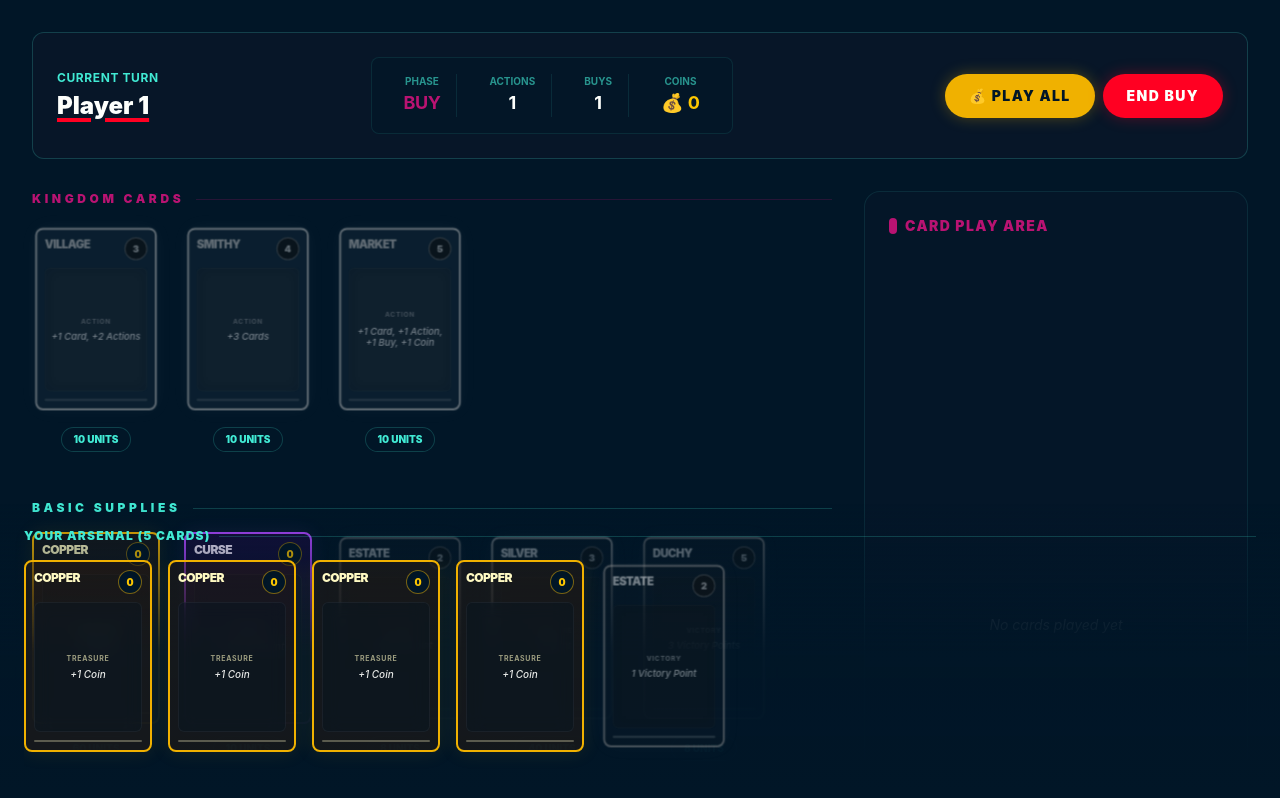
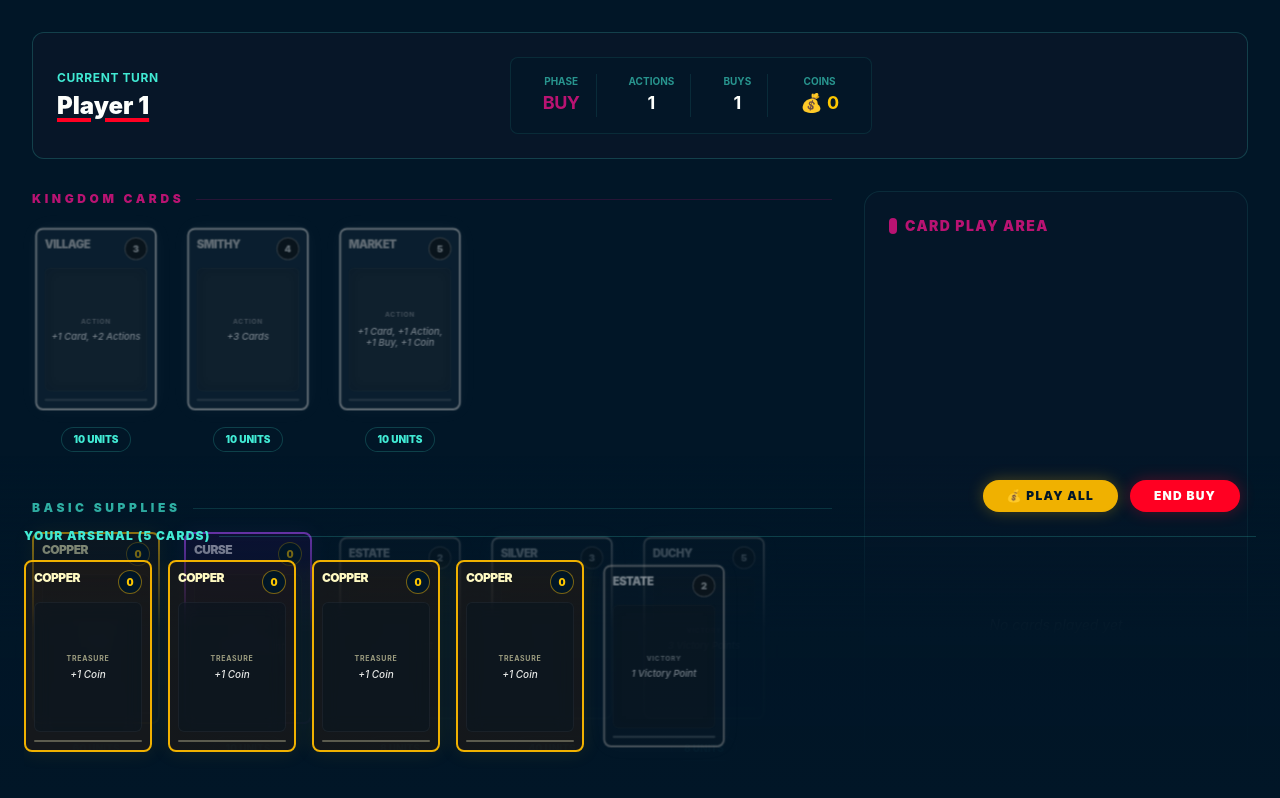
Before and after one commit to NamalD/dominion-duel, a React (Vite) app: page / in a window 1280 px wide. Shown: the top 798 px of the page. Built offline with nearby package versions, Linux system fonts and the light colour scheme.

Commit message:
feat: Add distinct AI card styling and reposition player phase controls to the footer.

```diff
--- a/src/components/Card.tsx
+++ b/src/components/Card.tsx
@@ -1,14 +1,17 @@
-import React from 'react';
+import { motion } from 'framer-motion';
 import type { Card as CardType } from '../engine/types';
 
 interface CardProps {
     card: CardType;
     onClick?: () => void;
     disabled?: boolean;
+    isAI?: boolean;
+    layoutId?: string;
 }
 
-export const Card: React.FC<CardProps> = ({ card, onClick, disabled }) => {
+export const Card: React.FC<CardProps> = ({ card, onClick, disabled, isAI, layoutId }) => {
     const getTypeStyles = () => {
+        if (isAI) return 'border-slate-700 bg-slate-900/80 text-slate-400 shadow-none';
         if (card.types.includes('VICTORY')) return 'border-emerald-500 bg-emerald-950/30 text-emerald-100 shadow-[0_0_20px_rgba(16,185,129,0.1)]';
         if (card.types.includes('CURSE')) return 'border-purple-500 bg-purple-950/30 text-purple-100 shadow-[0_0_20px_rgba(168,85,247,0.1)]';
         if (card.types.includes('TREASURE')) return 'border-yellow-500 bg-yellow-950/30 text-yellow-100 shadow-[0_0_20px_rgba(234,179,8,0.1)]';
@@ -17,19 +20,32 @@ export const Card: React.FC<CardProps> = ({ card, onClick, disabled }) => {
     };
 
     return (
-        <div
+        <motion.div
+            layoutId={layoutId}
             className={`
-                relative w-32 h-48 rounded-lg border-2 p-2 flex flex-col transition-all duration-300
+                relative w-32 h-48 rounded-lg border-2 p-2 flex flex-col transition-all duration-300 overflow-hidden
                 ${getTypeStyles()}
                 ${disabled ? 'opacity-50 grayscale cursor-not-allowed scale-95' : 'cursor-pointer hover:scale-105 hover:-translate-y-1 hover:shadow-2xl hover:z-20'}
+                ${isAI ? 'grayscale-[0.5] opacity-80 shadow-inner' : ''}
             `}
-            onClick={!disabled ? onClick : undefined}
+            onClick={!disabled && !isAI ? onClick : undefined}
         >
+            {isAI && (
+                <>
+                    <div className="absolute inset-0 pointer-events-none bg-[linear-gradient(rgba(18,16,16,0)_50%,rgba(0,0,0,0.25)_50%),linear-gradient(90deg,rgba(255,0,0,0.06),rgba(0,255,0,0.02),rgba(0,0,255,0.06))] bg-[length:100%_2px,3px_100%] z-10 opacity-20"></div>
+                    <div className="absolute top-1 left-1/2 -translate-x-1/2 bg-slate-800 text-[8px] font-black px-1.5 py-0.5 rounded border border-slate-600/50 z-20 text-slate-500 tracking-tighter uppercase">
+                        AI Process
+                    </div>
+                </>
+            )}
+
             <div className="flex justify-between items-start mb-2">
                 <span className="font-black text-xs leading-tight uppercase tracking-tighter max-w-[75%]">{card.name}</span>
-                <span className="bg-background text-yellow-400 w-6 h-6 rounded-full flex items-center justify-center font-black border border-yellow-500/50 shadow-inner text-[10px]">
-                    {card.cost}
-                </span>
+                {!isAI && (
+                    <span className="bg-background text-yellow-400 w-6 h-6 rounded-full flex items-center justify-center font-black border border-yellow-500/50 shadow-inner text-[10px]">
+                        {card.cost}
+                    </span>
+                )}
             </div>
 
             <div className="flex-grow flex flex-col justify-center text-center p-1 rounded-md bg-background/30 backdrop-blur-sm border border-white/5 mb-2">
@@ -42,6 +58,6 @@ export const Card: React.FC<CardProps> = ({ card, onClick, disabled }) => {
             </div>
 
             <div className="mt-auto h-0.5 w-full rounded-full opacity-30 bg-current"></div>
-        </div>
+        </motion.div>
     );
 };
--- a/src/components/Game.tsx
+++ b/src/components/Game.tsx
@@ -123,32 +123,6 @@ export const Game: React.FC = () => {
                             </motion.div>
                         ))}
                     </AnimatePresence>
-
-                    {gameState.turnPhase === 'ACTION' ? (
-                        <button
-                            onClick={handleEndPhase}
-                            className="bg-secondary hover:bg-secondary/80 text-background px-6 py-3 rounded-full font-black uppercase tracking-widest text-sm transition-all shadow-[0_0_15px_rgba(65,234,212,0.3)] hover:scale-105 active:scale-95"
-                        >
-                            End Actions
-                        </button>
-                    ) : (
-                        <div className="flex gap-2">
-                            {hasTreasures && (
-                                <button
-                                    onClick={handlePlayAllTreasures}
-                                    className="bg-yellow-500 hover:bg-yellow-400 text-background px-6 py-3 rounded-full font-black uppercase tracking-widest text-sm transition-all shadow-[0_0_15px_rgba(234,179,8,0.3)] hover:scale-105 active:scale-95"
-                                >
-                                    💰 Play All
-                                </button>
-                            )}
-                            <button
-                                onClick={handleEndTurn}
-                                className="bg-accent hover:bg-accent/80 text-main px-6 py-3 rounded-full font-black uppercase tracking-widest text-sm transition-all shadow-[0_0_15px_rgba(255,0,34,0.3)] hover:scale-105 active:scale-95"
-                            >
-                                End Buy
-                            </button>
-                        </div>
-                    )}
                 </div>
             </header>
 
@@ -175,7 +149,12 @@ export const Game: React.FC = () => {
                                     className="hover:z-10 transition-all"
                                 >
                                     <div className="origin-top-left">
-                                        <Card card={card} disabled layoutId={card.id + 'play' + i} />
+                                        <Card
+                                            card={card}
+                                            disabled
+                                            layoutId={card.id + 'play' + i}
+                                            isAI={gameState.currentPlayer === 'player-1'}
+                                        />
                                     </div>
                                 </motion.div>
                             ))}
@@ -190,11 +169,43 @@ export const Game: React.FC = () => {
             </main>
 
             <footer className="fixed bottom-0 left-0 right-0 z-50 p-4 md:p-6 bg-gradient-to-t from-background via-background/95 to-transparent">
-                <Hand
-                    player={currentPlayer}
-                    onPlayCard={handlePlayCard}
-                    canPlay={canPlay}
-                />
+                {gameState.currentPlayer === 'player-0' && (
+                    <div className="flex justify-end gap-3 mb-4 max-w-7xl mx-auto px-4">
+                        {gameState.turnPhase === 'ACTION' ? (
+                            <button
+                                onClick={handleEndPhase}
+                                className="bg-secondary hover:bg-secondary/80 text-background px-6 py-2 rounded-full font-black uppercase tracking-widest text-xs transition-all shadow-[0_0_15px_rgba(65,234,212,0.3)] hover:scale-105 active:scale-95"
+                            >
+                                End Actions
+                            </button>
+                        ) : (
+                            <>
+                                {hasTreasures && (
+                                    <button
+                                        onClick={handlePlayAllTreasures}
+                                        className="bg-yellow-500 hover:bg-yellow-400 text-background px-6 py-2 rounded-full font-black uppercase tracking-widest text-xs transition-all shadow-[0_0_15px_rgba(234,179,8,0.3)] hover:scale-105 active:scale-95"
+                                    >
+                                        💰 Play All
+                                    </button>
+                                )}
+                                <button
+                                    onClick={handleEndTurn}
+                                    className="bg-accent hover:bg-accent/80 text-main px-6 py-2 rounded-full font-black uppercase tracking-widest text-xs transition-all shadow-[0_0_15px_rgba(255,0,34,0.3)] hover:scale-105 active:scale-95"
+                                >
+                                    End Buy
+                                </button>
+                            </>
+                        )}
+                    </div>
+                )}
+                <div className="max-w-7xl mx-auto">
+                    <Hand
+                        player={currentPlayer}
+                        onPlayCard={handlePlayCard}
+                        canPlay={canPlay}
+                        isAI={gameState.currentPlayer === 'player-1'}
+                    />
+                </div>
             </footer>
         </div>
     );
--- a/src/components/Hand.tsx
+++ b/src/components/Hand.tsx
@@ -6,9 +6,10 @@ interface HandProps {
     player: Player;
     onPlayCard: (index: number) => void;
     canPlay: (card: CardType) => boolean;
+    isAI?: boolean;
 }
 
-export const Hand: React.FC<HandProps> = ({ player, onPlayCard, canPlay }) => {
+export const Hand: React.FC<HandProps> = ({ player, onPlayCard, canPlay, isAI }) => {
     return (
         <div className="w-full flex flex-col gap-4">
             <h3 className="text-secondary font-black tracking-widest uppercase text-xs flex items-center gap-2 after:content-[''] after:h-px after:flex-grow after:bg-secondary/20">
@@ -24,6 +25,7 @@ export const Hand: React.FC<HandProps> = ({ player, onPlayCard, canPlay }) => {
                             card={card}
                             onClick={() => onPlayCard(index)}
                             disabled={!canPlay(card)}
+                            isAI={isAI}
                         />
                     </div>
                 ))}
```
